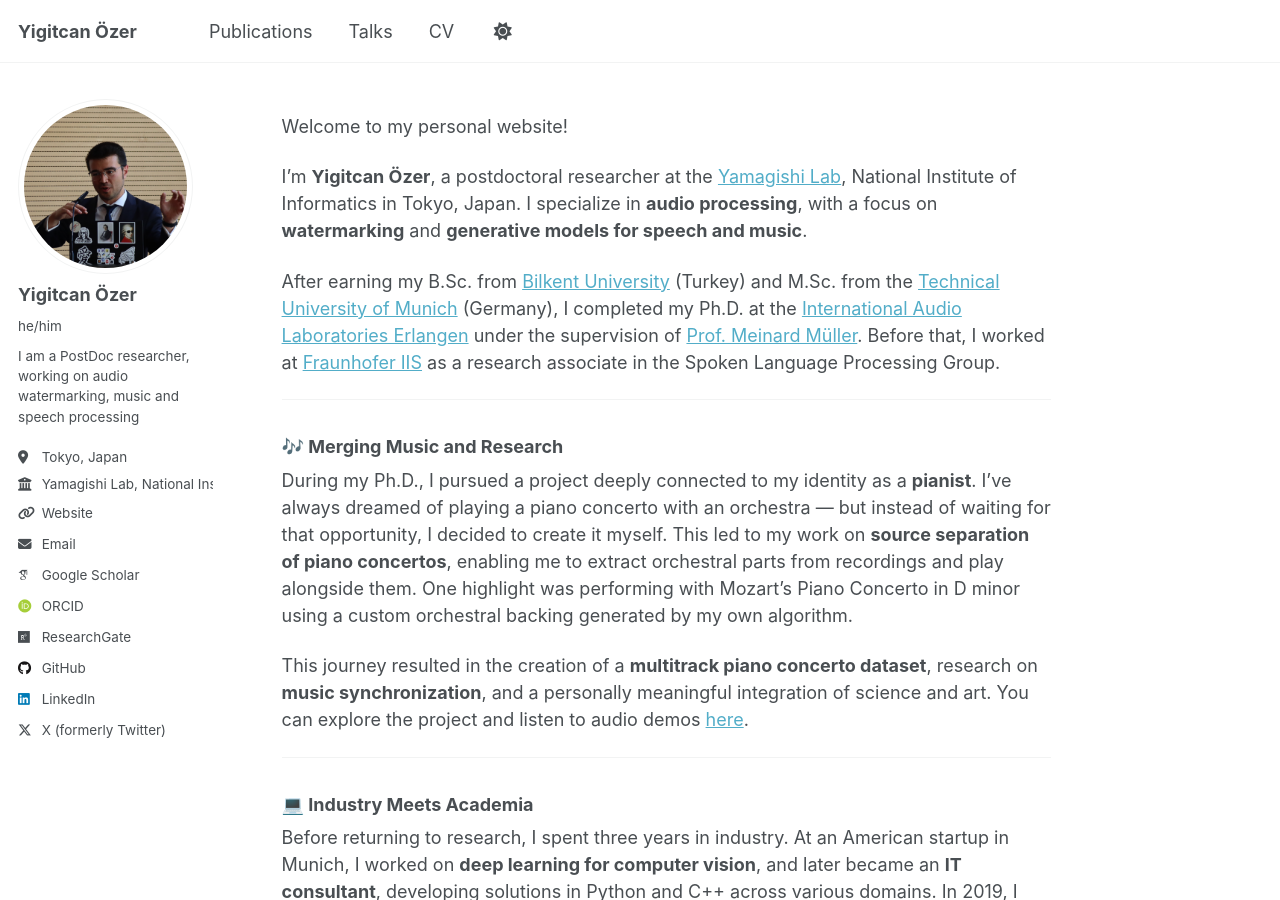
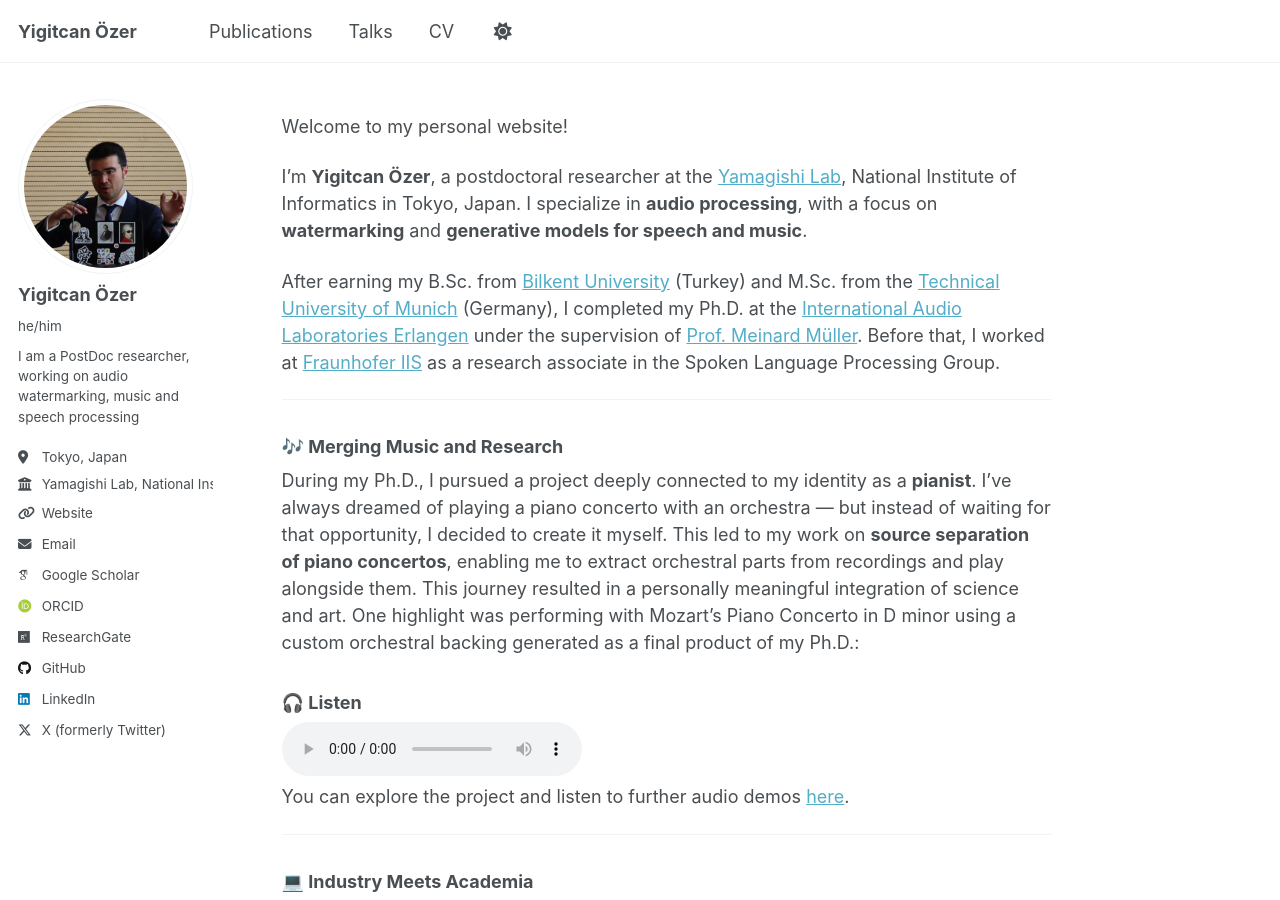
Before and after one commit to yiitozer/yiitozer.github.io, a Jekyll site: the page built from _pages/about.md, in a window 1280 px wide and 900 px high. Built offline with Jekyll 4.4.1, drawn with Linux system fonts in a browser that asks for light colours; some web fonts are replaced.

Commit message:
Further update for the welcome page

```diff
--- a/_pages/about.md
+++ b/_pages/about.md
@@ -17,9 +17,16 @@ After earning my B.Sc. from [Bilkent University](https://w3.bilkent.edu.tr/bilke
 
 ### 🎶 Merging Music and Research
 
-During my Ph.D., I pursued a project deeply connected to my identity as a **pianist**. I’ve always dreamed of playing a piano concerto with an orchestra — but instead of waiting for that opportunity, I decided to create it myself. This led to my work on **source separation of piano concertos**, enabling me to extract orchestral parts from recordings and play alongside them. One highlight was performing with Mozart’s Piano Concerto in D minor using a custom orchestral backing generated by my own algorithm.
+During my Ph.D., I pursued a project deeply connected to my identity as a **pianist**. I’ve always dreamed of playing a piano concerto with an orchestra — but instead of waiting for that opportunity, I decided to create it myself. This led to my work on **source separation of piano concertos**, enabling me to extract orchestral parts from recordings and play alongside them. This journey resulted in a personally meaningful integration of science and art. One highlight was performing with Mozart’s Piano Concerto in D minor using a custom orchestral backing generated as a final product of my Ph.D.:
 
-This journey resulted in the creation of a **multitrack piano concerto dataset**, research on **music synchronization**, and a personally meaningful integration of science and art. You can explore the project and listen to audio demos [here](https://www.audiolabs-erlangen.de/resources/MIR/PCD_AudioLabs).
+### 🎧 Listen
+
+<audio controls>
+  <source src="/assets/audio/Mozart_KV466-01_OezerMarkevitch_OP_reverb.mp3" type="audio/mpeg">
+  Your browser does not support the audio element.
+</audio>
+
+You can explore the project and listen to further audio demos [here](https://www.audiolabs-erlangen.de/resources/MIR/PCD_AudioLabs).
 
 ---
 
```
Also changed, not shown: 1 other file.
